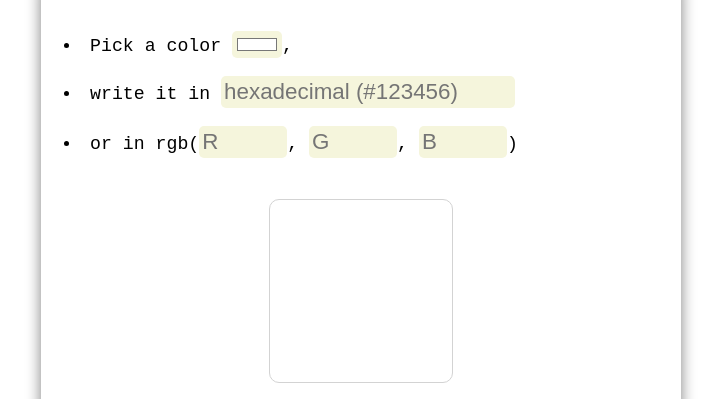
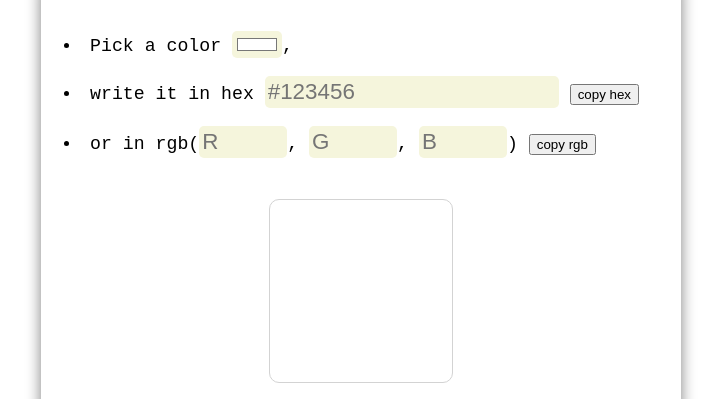
Before and after one commit to ramirezaaron/color-converter, a plain HTML site: page index.html in a window 1280 px wide. Shown: the part 68-467 px from the top of the page, without its empty margins (279-1000 px from the left). Drawn offline with Linux system fonts and the light colour scheme.

Commit message:
Se completa la funcionalidad
- Botón para copiar valores
- Actualización de valores al modificar RGB

```diff
--- a/index.html
+++ b/index.html
@@ -20,14 +20,16 @@
                 <input type="color" value="#ffffff" id="pick-color" name="pick-color" />,
             </li>
             <li>
-                write it in
-                <input type="text" maxlength="7" placeholder="hexadecimal (#123456)" id="hex-color" />
+                write it in hex
+                <input type="text" maxlength="7" placeholder="#123456" id="hex-color" />
+                <button id="copy-hex">copy hex</button>
             </li>
             <li>
                 or in
                 rgb(<input type="number" min="0" maxlength="3" max="255" name="r-part" id="r-part" placeholder="R" />,
                 <input type="number" min="0" maxlength="3" max="255" name="g-part" id="g-part" placeholder="G" />,
                 <input type="number" min="0" maxlength="3" max="255" name="b-part" id="b-part" placeholder="B" />)
+                <button id="copy-rgb">copy rgb</button>
             </li>
         </ul>
     </section>
```
